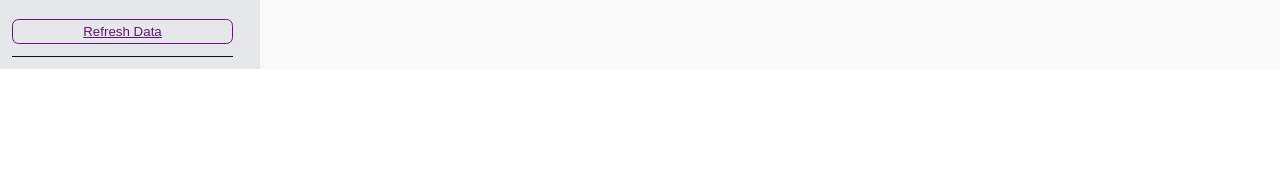
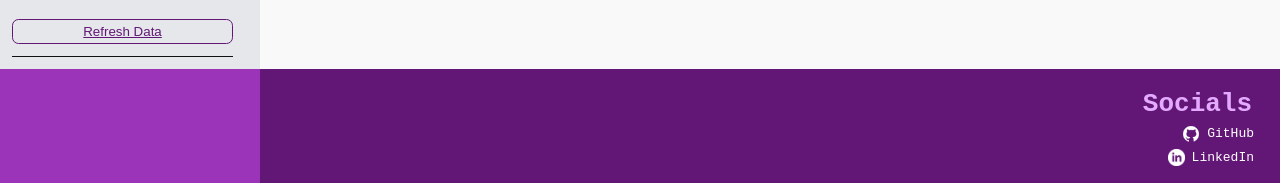
Before and after one commit to PeterD3signs/VisualizeTrivia, a React (Vite) app: page / in a window 1280 px wide. Shown: the part 708-891 px from the top of the page. Before the commit the page ends 800 px from the top, so only its background shows below. Built offline with nearby package versions, Linux system fonts and the light colour scheme; no server answers.

Commit message:
Added a footer.

```diff
--- a/src/App.tsx
+++ b/src/App.tsx
@@ -1,6 +1,7 @@
 import React, { useState, useEffect } from 'react';
 import Header from './components/Header';
 import Filters from './components/Filters';
+import Footer from './components/Footer';
 import { getCategorySummary, modifyDifficultyCounts } from './data/apiCall';
 import type { Category, GroupedCategory } from './data/categories';
 import TriviaCharts from './components/TriviaCharts';
@@ -116,7 +117,9 @@ const App: React.FC = () => {
           :
           <LoadingSpinner />
         }
+
       </div>
+      <Footer />
     </div>
   );
 };
--- a/src/components/BarChartComponent.tsx
+++ b/src/components/BarChartComponent.tsx
@@ -44,7 +44,7 @@ const BarChartComponent: React.FC<BarChartComponentProps> = ({
             <BarChart
                 layout="vertical"
                 data={data}
-                margin={{ top: 20, right: 40, left: 30, bottom: 60 }}
+                margin={{ top: 20, right: 40, left: 30, bottom: 80 }}
                 barGap={0}
                 barCategoryGap={gapBetweenCategories}
             >
--- /dev/null
+++ b/src/components/Footer.tsx
@@ -0,0 +1,23 @@
+import React from 'react';
+import './componentStyles/Footer.css';
+
+const Header: React.FC = () => {
+    return (
+        <footer className="footer">
+            <div className="footer-start">
+                <div className="color-square"></div>
+                <div className="link-container">
+                    <p className="title">Socials</p>
+                    <a className="link" href="https://github.com/PeterD3signs/" target="_blank" rel="noopener noreferrer">
+                        <img src="/github.png" className="app-logo-gh" />GitHub
+                    </a>
+                    <a className="link" href="https://www.linkedin.com/in/piotr-kosowicz-4896b9352" target="_blank" rel="noopener noreferrer">
+                        <img src="/linkedin.png" className="app-logo-li" />LinkedIn
+                    </a>
+                </div>
+            </div>
+        </footer>
+    );
+};
+
+export default Header;
--- /dev/null
+++ b/src/components/componentStyles/Footer.css
@@ -0,0 +1,70 @@
+.footer {
+    width: 100%;
+    background-color: var(--color-primary);
+    color: var(--color-text);
+    display: flex;
+    align-items: row;
+    justify-content: space-between;
+    align-items: center;
+}
+
+.color-square {
+    width: 20rem;
+    height: 9rem;
+    background-color: var(--color-accent);
+    margin: 0;
+    padding: 0;
+    border: 0;
+    box-sizing: border-box;
+    display: flex;
+    align-items: right;
+}
+
+.footer-start {
+    display: flex;
+    align-items: center;
+    justify-content: space-between;
+    width: 100%;
+}
+
+.info-wrapper {
+    display: flex;
+    justify-content: flex-end;
+    align-items: center;
+    width: auto;
+  }
+
+  .link-container {
+    display: flex;
+    flex-direction: column;
+    align-items: flex-end;
+    gap: 0.4rem; /* small gap between links */
+    margin-right: 2rem;
+  }
+
+  .link {
+    color: white;
+    text-decoration: none;
+    font-weight: 500;
+    transition: color 0.2s ease;
+    display: flex;
+    align-items: center;
+  }
+
+  .title {
+    color: var(--color-title);
+    font-size: 2rem;
+    font-weight: bold;
+  }
+
+  .app-logo-gh {
+    height: 1.5rem;
+    width: 1.5rem;
+    margin-right: 0.5rem;
+  }
+
+  .app-logo-li {
+    height: 1.3rem;
+    width: 1.3rem;
+    margin-right: 0.5rem;
+  }
--- a/src/components/componentStyles/Header.css
+++ b/src/components/componentStyles/Header.css
@@ -15,7 +15,7 @@
   padding: 0;
   border: 0;
   box-sizing: border-box;
-  display:flex;
+  display: flex;
   align-items: right;
   margin-right: 1rem;
 }
@@ -26,7 +26,7 @@
 
 }
 
-.header-title{
+.header-title {
   margin: 0;
   padding: 0;
   margin-left: 1rem;
```
Also changed, not shown: public/github.png (added), public/linkedin.png (added).
